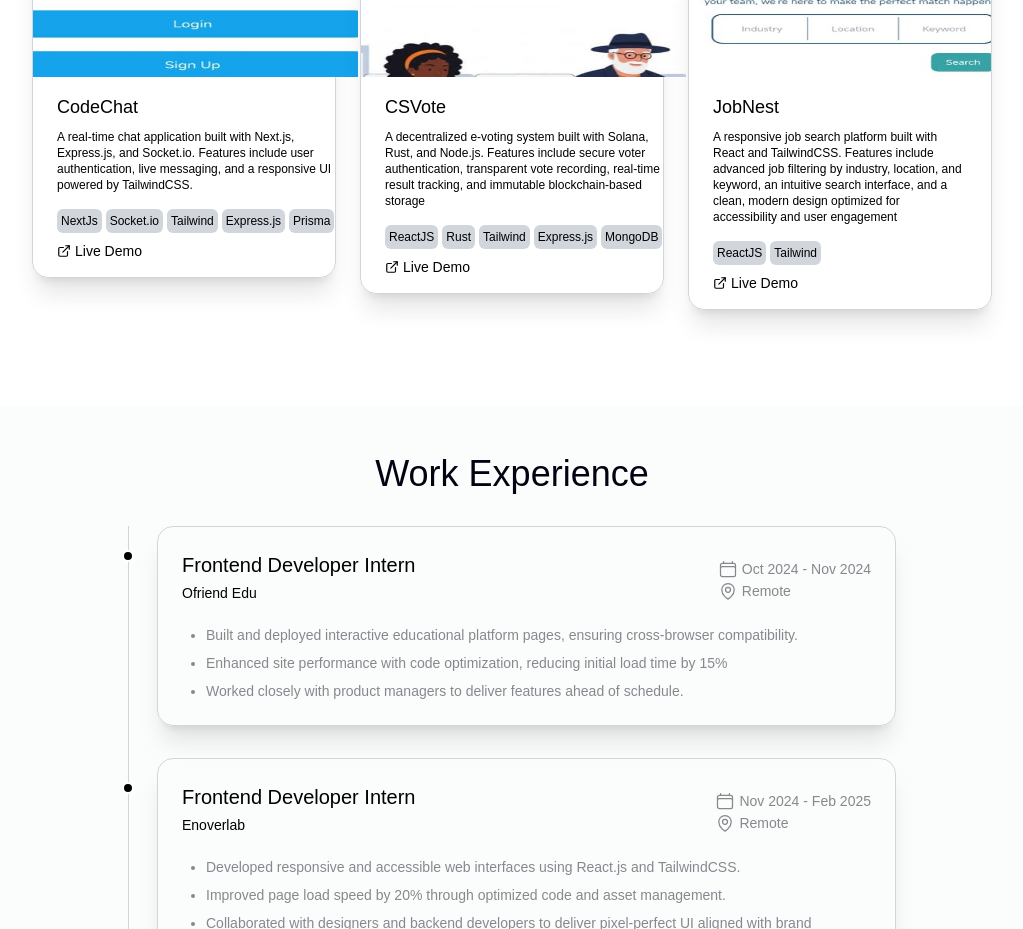
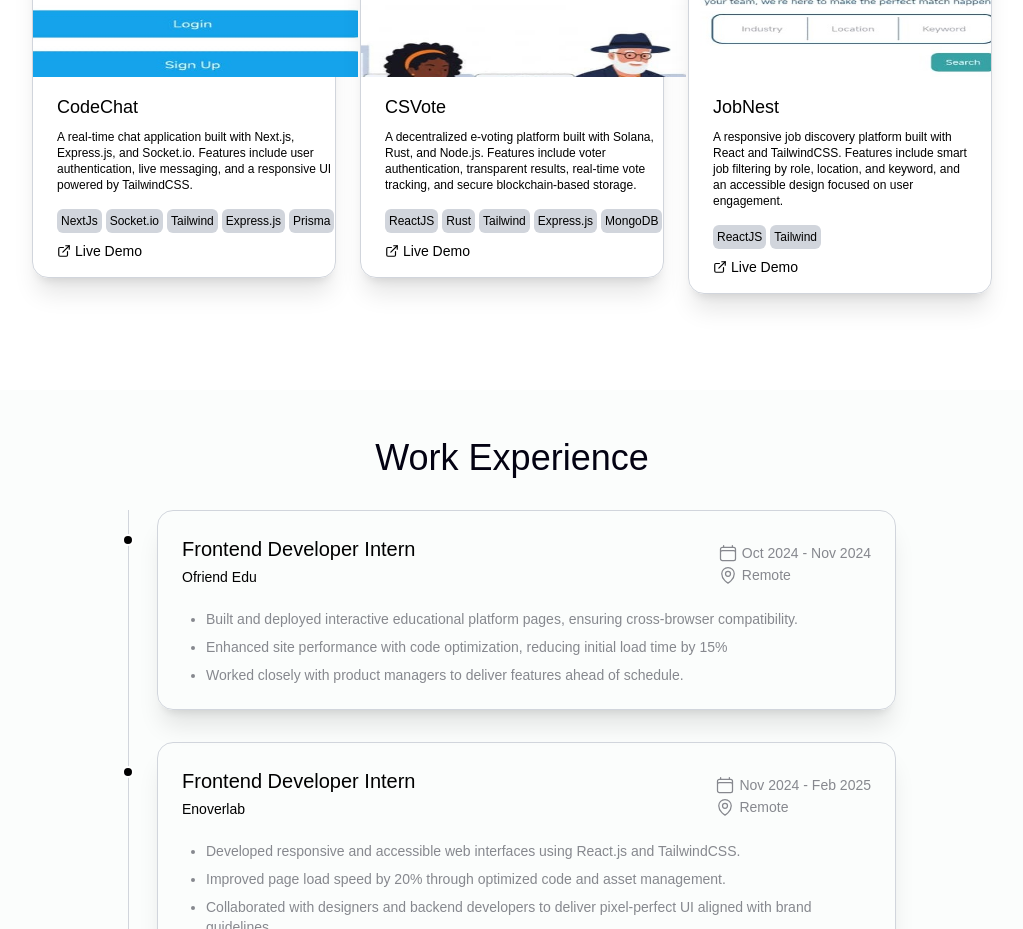
Before and after one commit to Edcology/portfolio, a Next.js app: page / in a window 1280 px wide. Shown: the part 1800-2729 px from the top of the page, without its empty margins (128-1151 px from the left). Built offline with nearby package versions, Linux system fonts and the light colour scheme.

Commit message:
Adjusted the Project Card size

```diff
--- a/src/components/Projects.tsx
+++ b/src/components/Projects.tsx
@@ -12,14 +12,14 @@ const Projects = () => {
         },
         {
             projectName: 'CSVote',
-            projectDesc: 'A decentralized e-voting system built with Solana, Rust, and Node.js. Features include secure voter authentication, transparent vote recording, real-time result tracking, and immutable blockchain-based storage',
+            projectDesc: 'A decentralized e-voting platform built with Solana, Rust, and Node.js. Features include voter authentication, transparent results, real-time vote tracking, and secure blockchain-based storage.',
             stacks: ['ReactJS', 'Rust', 'Tailwind', 'Express.js', 'MongoDB'],
             liveDemo: 'https://evoting-frontend.vercel.app/',
             image: '/csvote.jpg'
         },
         {
             projectName: 'JobNest',
-            projectDesc: 'A responsive job search platform built with React and TailwindCSS. Features include advanced job filtering by industry, location, and keyword, an intuitive search interface, and a clean, modern design optimized for accessibility and user engagement',
+            projectDesc: 'A responsive job discovery platform built with React and TailwindCSS. Features include smart job filtering by role, location, and keyword, and an accessible design focused on user engagement.',
             stacks: ['ReactJS', 'Tailwind'],
             liveDemo: 'https://jobnest89.netlify.app/',
             image: '/jobnest.jpg'
```
